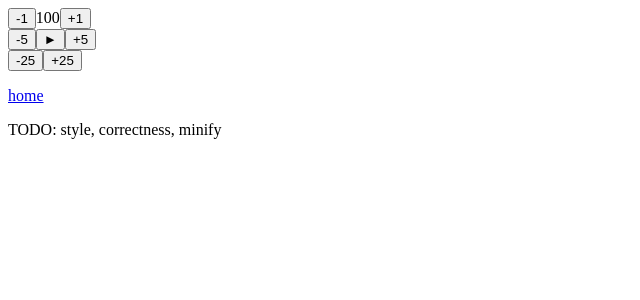
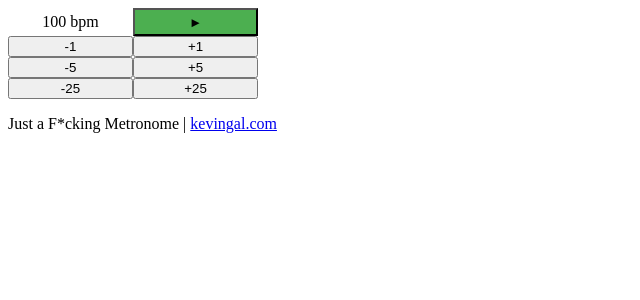
Before and after one commit to Kevinpgalligan/KevingalWebsite, a Flask app: page /apps/metronome.html in a window 1280 px wide. Shown: the top 300 px of the page, without its empty margins (0-640 px from the left). Run offline with Flask 2, Linux system fonts and the light colour scheme.

Commit message:
Metronome app/article. And tweaks elsewhere.

```diff
--- a/app.py
+++ b/app.py
@@ -56,9 +56,9 @@ def blog():
         date_sorted_blog_posts=date_sorted_blog_posts,
         num_posts=len(date_sorted_blog_posts))
 
-@app.route('/apps.html')
+@app.route('/software.html')
 def apps():
-    return render_template('apps.html')
+    return render_template('software.html')
 
 @app.route('/apps/<name>.html')
 def specific_app(name):
--- a/templates/apps/metronome.html
+++ b/templates/apps/metronome.html
@@ -11,14 +11,18 @@ var audio = new Audio("/static/sound/b.mp3");
 function change() {
     go = !go;
     if (go) {
-        updatePlayButton("■");
+        updatePlayButton("■", "on");
         play();
     } else {
-        updatePlayButton("►");
+        updatePlayButton("►", "off");
     }
 }
-function updatePlayButton(text) {
-    document.getElementById("change").innerHTML = text;
+function g(id) {
+    return document.getElementById(id);
+}
+function updatePlayButton(text, cls) {
+    g("change").innerHTML = text;
+    g("change").className = cls;
 }
 function play() {
     if (go) {
@@ -27,19 +31,39 @@ function play() {
     }
 }
 function adjustBpm(d) {
-    if (bpm+d > 0) {
-        bpm += d;
+    if (bpm+d < 40 || bpm+d > 200) {
+        g("bpm").style.color = "red";
+        setTimeout(function () {
+            g("bpm").style.color = "black";
+        }, 200);
     }
-    document.getElementById("bpm").innerHTML = bpm;
+    bpm = Math.min(Math.max(40, bpm+d), 200);
+    g("bpm").innerHTML = bpm + " bpm";
 }
 </script>
 <style>
-
+div {
+    display: grid;
+    grid-template-columns: 50% 50%;
+    max-width: 250px;
+}
+#bpm {
+    text-align: center;
+    padding: 5px;
+}
+.off {
+    background-color: #4CAF50;
+}
+.on {
+    background-color: red;
+}
 </style>
-<button onclick="adjustBpm(-1);">-1</button><span id="bpm">100</span><button onclick="adjustBpm(1);">+1</button><br/>
-<button onclick="adjustBpm(-5);">-5</button><button id="change" onclick="change();">►</button><button onclick="adjustBpm(5);">+5</button><br/>
+<div>
+<span id="bpm">100 bpm</span><button id="change" class="off" onclick="change();">►</button>
+<button onclick="adjustBpm(-1);">-1</button><button onclick="adjustBpm(1);">+1</button>
+<button onclick="adjustBpm(-5);">-5</button><button onclick="adjustBpm(5);">+5</button>
 <button onclick="adjustBpm(-25);">-25</button><button onclick="adjustBpm(25);">+25</button>
-<p><a href="/">home</a></p>
-<p>TODO: style, correctness, minify</p>
+</div>
+<p>Just a F*cking Metronome | <a href="/">kevingal.com</a></p>
 </body>
 </html>
--- a/templates/base.html
+++ b/templates/base.html
@@ -21,7 +21,7 @@
         <nav>
         <a href="/index.html" class="navlink">home</a>
         | <a href="/blog.html" class="navlink">blog</a>
-        | <a href="/apps.html" class="navlink">apps</a>
+        | <a href="/software.html" class="navlink">software</a>
         | <a href="/feed.xml"><img class="navbar-img" src="{{ url_for('static', filename='img/rss.png') }}"></a>
         | <a href="https://twitter.com/KevinGalligan2"><img class="navbar-img" src="{{ url_for('static', filename='img/twitter.png') }}"></a>
         </nav>
--- a/templates/apps.html
+++ b/templates/software.html
@@ -1,5 +1,5 @@
 {% extends "base.html" %}
-{% block title %} kevingal/apps {% endblock title %}
+{% block title %} kevingal/software {% endblock title %}
 {% block content %}
 <ul>
     <li class="spaced-li"><a href="{{ url_for("specific_app", name="emojipasta") }}">Emojipasta 🤖 Generator ️✨</a>: add word-relevant emojis to text.</li>
```
Also changed, not shown: pages/blog/interval-length.md (+2 -4 lines), pages/blog/metronome.md (+17 -2 lines), templates/index.html (+24 -7 lines), 11 other files.
